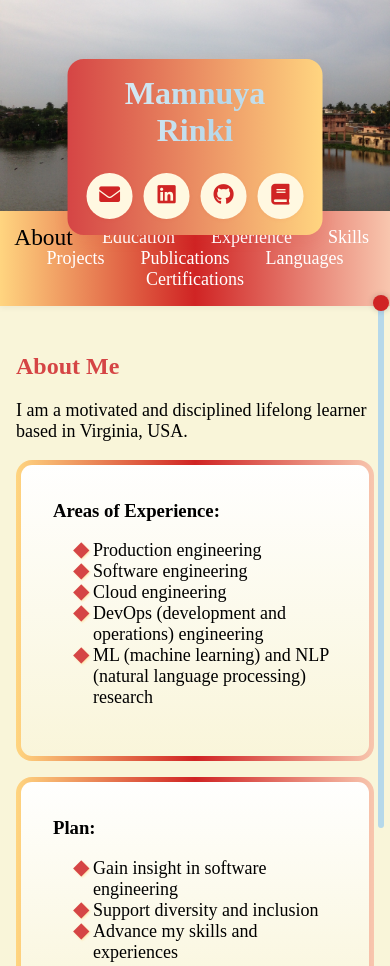
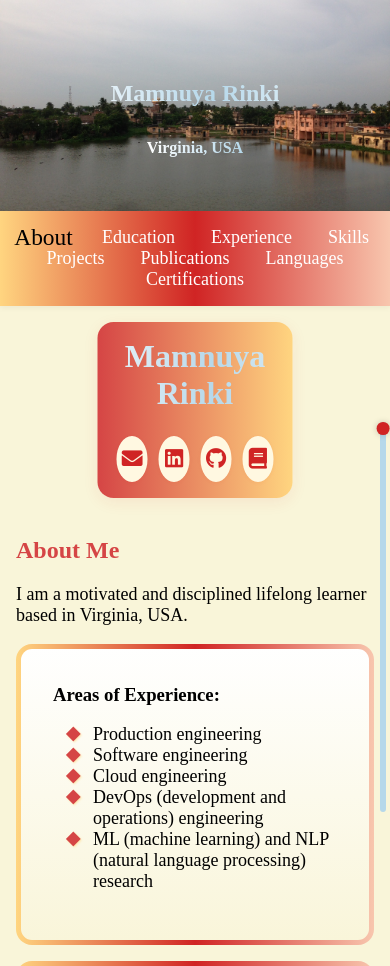
Before and after one commit to mamnuya/mamnuya.github.io, a plain HTML site: page index.html in a window 390 px wide. Shown: the top 966 px of the page. Drawn offline with Linux system fonts and the light colour scheme; a web font is replaced by a local one.

Commit message:
edit margins

```diff
--- a/style.css
+++ b/style.css
@@ -476,9 +476,10 @@ html {
 
 @media (max-width: 900px) {
 
+  /* Move diamond bullet moderately left inside list item */
   .section-box li::before {
-    left: -1em;
-    /* Shift bullet more left; adjust as needed */
+    left: -1.5em;  /* A good moderate shift left for mobile */
+    font-size: 1em; /* optionally slightly smaller bullet */
   }
 
   /* Stack personal info grids */
@@ -504,19 +505,32 @@ html {
     margin-left: 0;
     width: 100%;
     padding: 1em;
-    margin-top: 5em;
+    margin-top: 1%; /* create visible gap for nav/menu */
+    position: relative;
     /* Add space above the section */
   }
 
   /* Contact floating reposition or hide */
   .contact-floating {
-    position: fixed;
-    top: 1em;
-    left: 50%;
+    position: sticky;
+    margin-top: 10vh;
+    margin-left: 50%;
     transform: translateX(-50%);
     width: auto;
-    max-width: 90vw;
+    max-width: 50vw;
     min-width: unset;
-    z-index: 300;
+    z-index: 25;
+  }
+
+  .scroll-indicator {
+    top: 50%;
+    margin-right: -0.5%;
+    height: calc(100vh - 50% - 2em);
+
+  }
+
+  .scroll-thumb {
+    width: 0.8rem;
+    height: 0.8rem;
   }
 }
```
